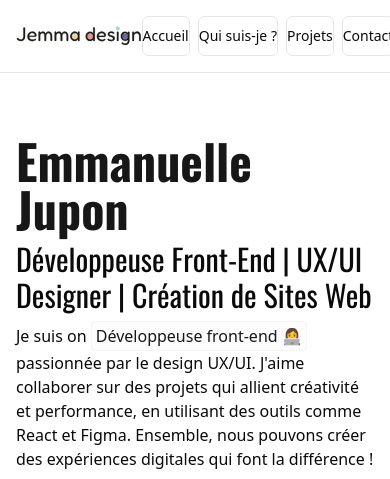
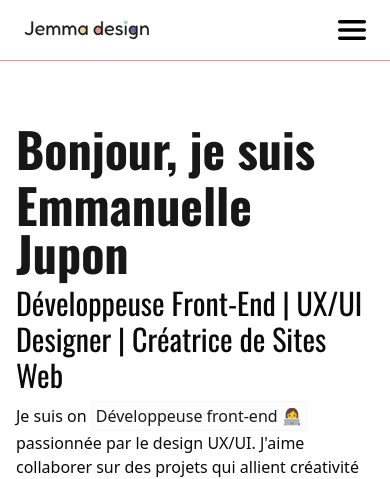
Before and after one commit to rayhearth/my-portfolio, a Next.js app: page / in a window 390 px wide. Shown: the top 479 px of the page. Built offline with nearby package versions, Linux system fonts and the light colour scheme.

Commit message:
work on nav to add a toogle menu and responsive navbar

```diff
--- a/app/_components/Header.jsx
+++ b/app/_components/Header.jsx
@@ -1,20 +1,43 @@
-import React from "react";
+"use client"; // Indique que ce composant doit être rendu côté client
+
+import React, { useState } from "react";
 import { buttonVariants } from "@/components/ui/button";
 import { cn } from "@/lib/utils";
 import Link from "next/link";
 import Section from "./Section";
 
 const Header = () => {
+	const [menuOpen, setMenuOpen] = useState(false);
+
+	const toggleMenu = () => setMenuOpen(!menuOpen);
+
 	return (
-		<header className="sticky bg-background/70 top-0 py-4 size-full  border-b">
-			<Section className="flex items-center">
-				<img
-					src="logo.svg"
-					alt="logo de la société jemmadesign créée et dirigée par Emmanuelle Jupon Graphiste et développeuse front-end"
-					className="h-5 flex"
-				/>
-				<div className="flex-1" />
-				<ul className="flex items-center gap-2">
+		<header className="w-full sticky bg-background/70 top-0 py-4 border-b border-border">
+			<nav className="max-w-[56rem] w-full mx-auto px-6 flex justify-between items-center">
+				<Link href="/">
+					<img
+						src="logo.svg"
+						alt="logo de la société jemmadesign créée et dirigée par Emmanuelle Jupon Graphiste et développeuse front-end"
+						className="h-5"
+					/>
+				</Link>
+
+				{/* Menu Burger pour version mobile */}
+				<button
+					aria-label="toggle button"
+					aria-expanded={menuOpen}
+					id="menu-btn"
+					onClick={toggleMenu}
+					className="cursor-pointer w-7 md:hidden"
+				>
+					<img
+						src="./menu-burger.svg"
+						alt="Menu burger"
+					/>
+				</button>
+
+				{/* Menu Desktop */}
+				<ul className="hidden md:flex gap-4">
 					<Link
 						href="/"
 						className={cn(buttonVariants({ variant: "outline" }), "p-0")}
@@ -39,9 +62,45 @@ const Header = () => {
 					>
 						Contact
 					</Link>
+				</ul>
 
+				{/* Menu Mobile avec animation */}
+				<ul
+					id="toggled-menu"
+					className={`absolute top-16 left-0 w-full p-6 flex flex-col items-center gap-4 bg-background border-b transition-transform duration-500 ease-in-out ${
+						menuOpen ? "translate-x-0" : "-translate-x-full"
+					} md:hidden`}
+				>
+					<Link
+						href="/"
+						onClick={toggleMenu}
+						className={cn(buttonVariants({ variant: "outline" }), "p-0")}
+					>
+						Accueil
+					</Link>
+					<Link
+						href="/about"
+						onClick={toggleMenu}
+						className={cn(buttonVariants({ variant: "outline" }), "p-0")}
+					>
+						Qui suis-je ?
+					</Link>
+					<Link
+						href="/projets"
+						onClick={toggleMenu}
+						className={cn(buttonVariants({ variant: "outline" }), "p-0")}
+					>
+						Projets
+					</Link>
+					<Link
+						href="/contact"
+						onClick={toggleMenu}
+						className={cn(buttonVariants({ variant: "outline" }), "p-0")}
+					>
+						Contact
+					</Link>
 				</ul>
-			</Section>
+			</nav>
 		</header>
 	);
 };
--- a/app/_components/Hero.jsx
+++ b/app/_components/Hero.jsx
@@ -8,9 +8,10 @@ const Hero = () => {
 	return (
 		<Section className="flex max-lg:flex-col items-start gap-4">
 			<div className="flex-[3] w-full flex flex-col gap-2">
+				<p className="font-caption font-bold text-5xl text-primary">Bonjour, je suis</p>
 				<h1 className="font-caption font-bold text-5xl text-primary">Emmanuelle Jupon</h1>
 				<h3 className="text-3xl font-caption">
-					Développeuse Front-End | UX/UI Designer | Création de Sites Web
+					Développeuse Front-End | UX/UI Designer | Créatrice de Sites Web
 				</h3>
 				<p className="text-base">
 					Je suis on{" "} <Code className="inline-flex items-center gap-1">Développeuse front-end 👩‍💻</Code> passionnée par le design UX/UI. J'aime collaborer sur des projets qui allient créativité et performance, en utilisant des outils comme React et Figma. Ensemble, nous pouvons créer des expériences digitales qui font la différence !
--- a/app/globals.css
+++ b/app/globals.css
@@ -20,7 +20,7 @@
     --accent-foreground: 0 0% 9%;
     --destructive: 0 84.2% 60.2%;
     --destructive-foreground: 0 0% 98%;
-    --border: 0 0% 89.8%;
+    --border: 7 80% 74%;
     --input: 0 0% 89.8%;
     --ring: 0 0% 3.9%;
     --radius: 0.5rem;
```
Also changed, not shown: public/menu-burger.svg (added).
